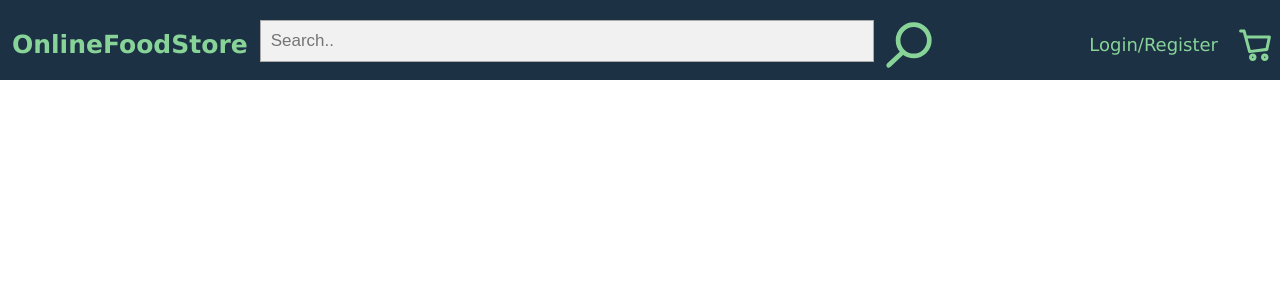
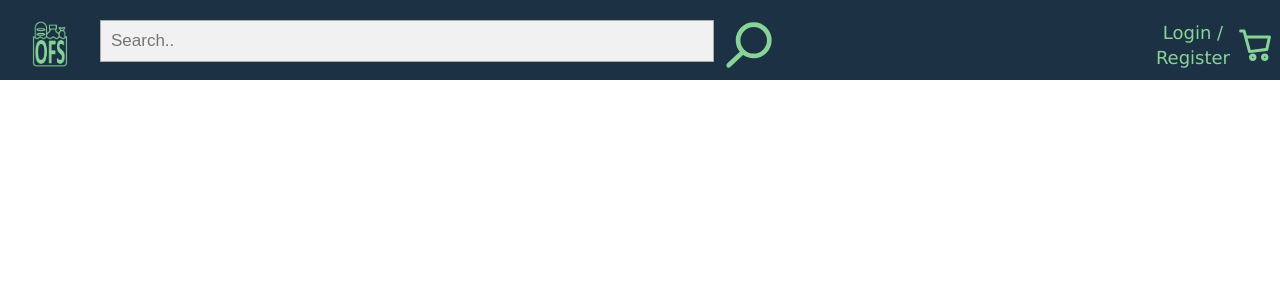
Before and after one commit to venajustin/OnlineFoodStore, a PHP site: page /templates/home.html in a window 1280 px wide. Shown: the top 300 px of the page. Run offline with PHP 8.4, Linux system fonts and the light colour scheme.

Commit message:
Added logo to main page
OFS logo as a png, added to the main page in the top right with an img tag

```diff
--- a/templates/home.html
+++ b/templates/home.html
@@ -9,7 +9,9 @@
     </head>
     <body>
         <div class="header">
-            <a href="home.html" class="logo">OnlineFoodStore</a>
+            <a href="home.html" class="logo">
+				<img src="../icons/food.png">
+			</a>
 			<div class="search-container">
 				<form action="/action_page.php">
 					<input type="text" placeholder="Search.." name="search">
@@ -25,7 +27,7 @@
                 <a style = "float: right"  class="cart" href="cart.html">
 					<svg xmlns="http://www.w3.org/2000/svg" viewBox="0 0 100 100" fill="none" x="0px" y="0px"><path fill="currentColor" fill-rule="evenodd" clip-rule="evenodd" d="M18.2001 21.9854C18.2001 20.3285 19.5432 18.9854 21.2001 18.9854H28.0777C29.4325 18.9854 30.6192 19.8934 30.9733 21.2011L33.6329 31.0212H78.7999C79.7022 31.0212 80.5565 31.4273 81.1262 32.1269C81.6959 32.8266 81.9205 33.7455 81.7377 34.629L76.5795 59.5604C76.3193 60.8178 75.2879 61.7702 74.0138 61.9295L39.6259 66.228C38.1424 66.4134 36.7489 65.4784 36.3581 64.0354L25.7821 24.9854H21.2001C19.5432 24.9854 18.2001 23.6422 18.2001 21.9854ZM35.2579 37.0212L41.468 59.951L71.139 56.2421L75.1157 37.0212H35.2579ZM45.5 73.0073C44.6716 73.0073 44 73.6789 44 74.5073C44 75.3357 44.6716 76.0073 45.5 76.0073C46.3284 76.0073 47 75.3357 47 74.5073C47 73.6789 46.3284 73.0073 45.5 73.0073ZM38 74.5073C38 70.3652 41.3579 67.0073 45.5 67.0073C49.6421 67.0073 53 70.3652 53 74.5073C53 78.6495 49.6421 82.0073 45.5 82.0073C41.3579 82.0073 38 78.6495 38 74.5073ZM69.4999 73.0073C68.6715 73.0073 67.9999 73.6789 67.9999 74.5073C67.9999 75.3357 68.6715 76.0073 69.4999 76.0073C70.3284 76.0073 70.9999 75.3357 70.9999 74.5073C70.9999 73.6789 70.3284 73.0073 69.4999 73.0073ZM62 74.5073C62 70.3652 65.3578 67.0073 69.4999 67.0073C73.6421 67.0073 76.9999 70.3652 76.9999 74.5073C76.9999 78.6495 73.6421 82.0073 69.4999 82.0073C65.3578 82.0073 62 78.6495 62 74.5073Z" fill="black"/></svg>
 				</a>
-            	<a style = "float: right;"  href="./login.html">Login/Register</a>
+            	<a style = "float: right;"  class="cart" href="./login.html">Login /<br>Register</a>
         </div>
     </body>
 </html>
--- a/templates/style.css
+++ b/templates/style.css
@@ -82,10 +82,14 @@ a:hover{
 img {
 
 	width: auto;
-	height: auto;
+	height: 100%;
 
 }
 
+.header a img{
+	height: 100%;
+	width: auto;
+}
 
 
 .whitebox {
@@ -109,6 +113,7 @@ img {
 
 .header a {
 
+  height: 100px;
   color: black;
   text-align: center;
   padding: 12px;
@@ -120,10 +125,6 @@ img {
   float: left;
 }
 
-.header a.logo {
-  font-size: 25px;
-  font-weight: bold;
-}
 
 .header a:hover {
   color: var(--primary);
@@ -174,6 +175,16 @@ img {
 	float: right;
 
 	width: auto;
+	height: 50px;
+}
+
+.header a.logo {
+	margin: 0px;
+	padding: 0px;
+
+	float: left;
+
+	width: 100px;
 	height: 50px;
 }
 
```
Also changed, not shown: icons/food.png (added), 1 other file.
